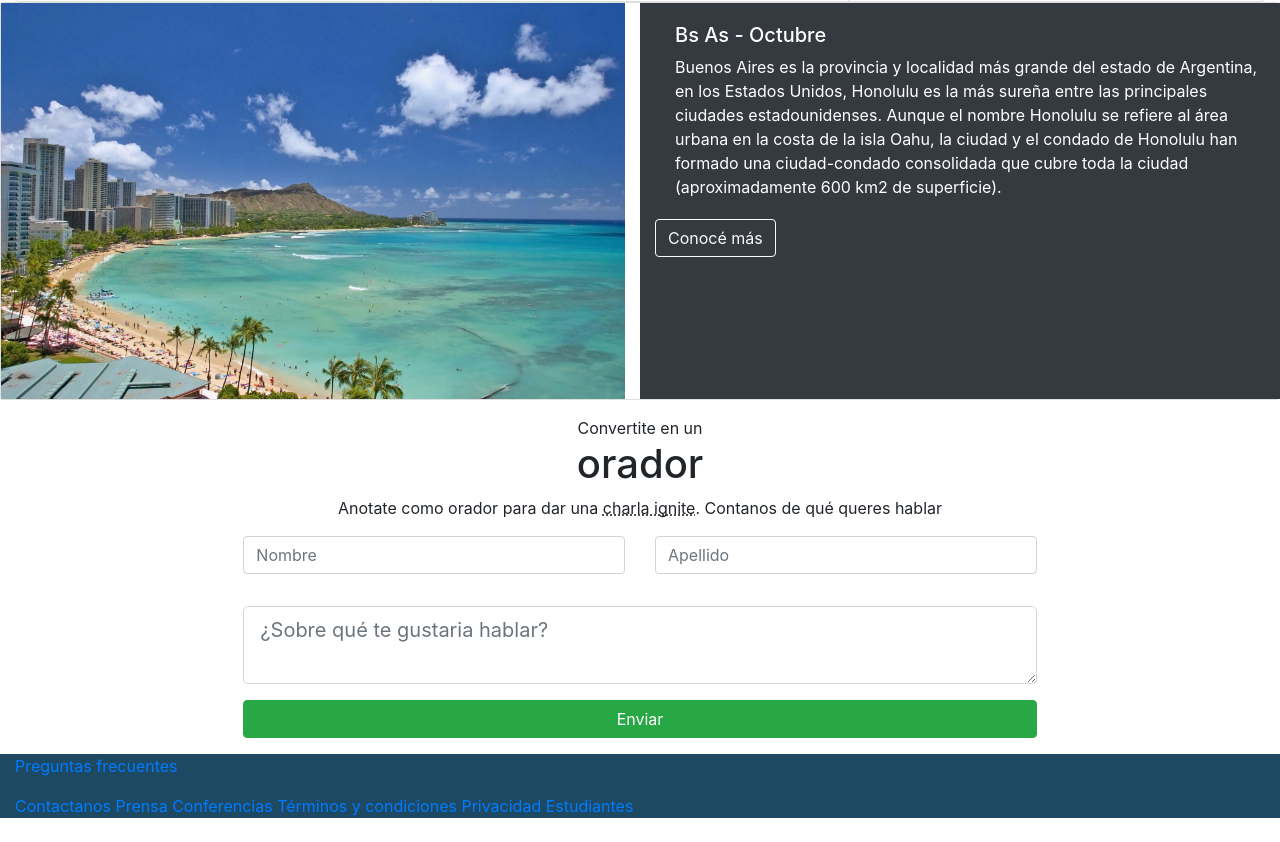
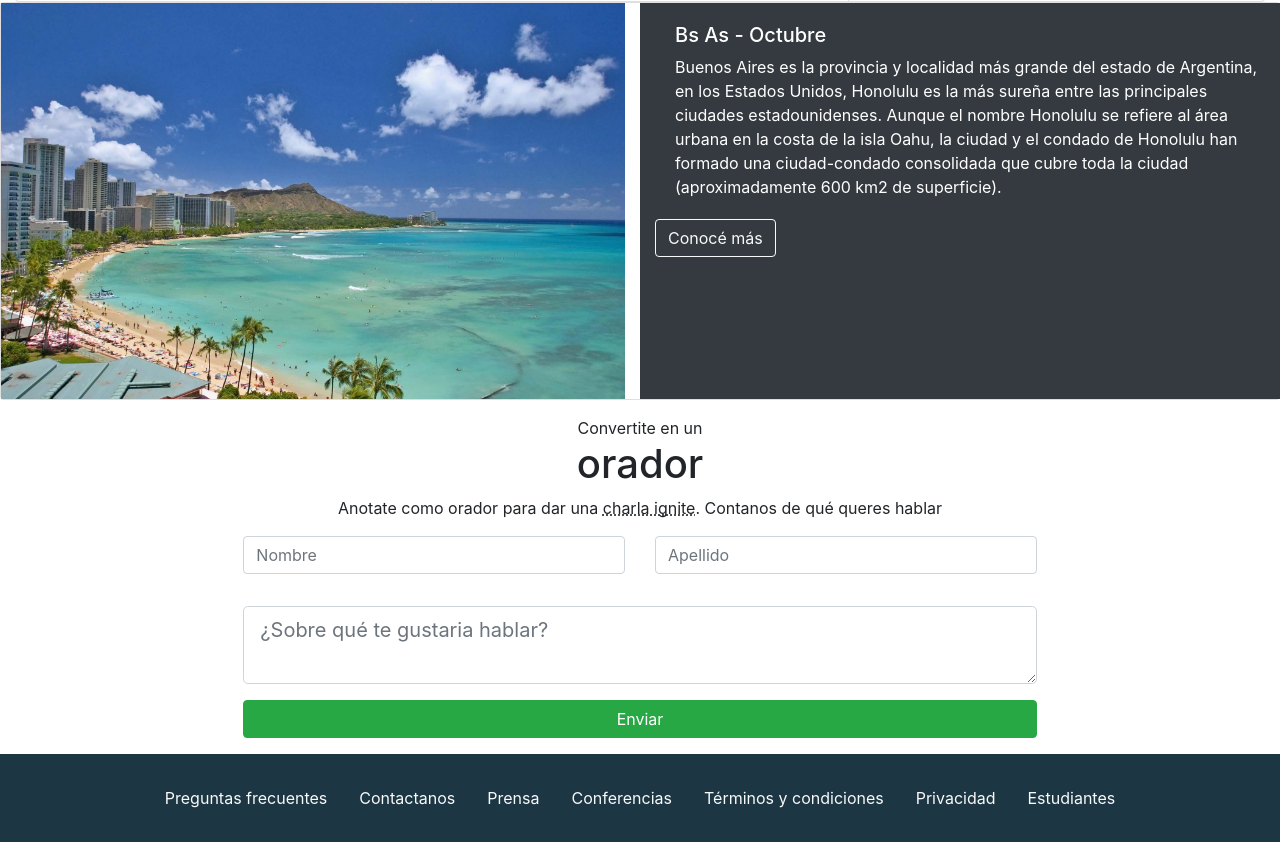
Before and after one commit to JGaloF/integradorCodo, a website: page index.html in a window 1280 px wide. Shown: the part 1733-2575 px from the top of the page. Before the commit the page ends 2551 px from the top, so only its background shows below. Drawn offline with nearby package versions, Linux system fonts and the light colour scheme.

Commit message:
Update index.html

```diff
--- a/index.html
+++ b/index.html
@@ -1,23 +1,28 @@
 <!DOCTYPE html>
 <html lang="en">
+
 <head>
   <meta charset="UTF-8">
   <meta http-equiv="X-UA-Compatible" content="IE=edge">
   <meta name="viewport" content="width=device-width, initial-scale=1.0">
   <title>maketa codo</title>
-    <link rel="stylesheet" href="https://cdn.jsdelivr.net/npm/bootstrap@4.4.1/dist/css/bootstrap.min.css" integrity="sha384-Vkoo8x4CGsO3+Hhxv8T/Q5PaXtkKtu6ug5TOeNV6gBiFeWPGFN9MuhOf23Q9Ifjh" crossorigin="anonymous">
+  <link rel="stylesheet" href="https://cdn.jsdelivr.net/npm/bootstrap@4.4.1/dist/css/bootstrap.min.css"
+    integrity="sha384-Vkoo8x4CGsO3+Hhxv8T/Q5PaXtkKtu6ug5TOeNV6gBiFeWPGFN9MuhOf23Q9Ifjh" crossorigin="anonymous">
   <!--<link rel="stylesheet" href="./node_modules/bootstrap/dist/css/bootstrap.min.css">-->
   <link rel="stylesheet" href="./stiles.css">
 </head>
+
 <body>
   <!--Cabecera-->
-        <nav class="navbar navbar-expand-lg navbar-dark justify-content-around" style="background-color: #353a40" id="cabecera">
+  <nav class="navbar navbar-expand-lg navbar-dark justify-content-around" style="background-color: #353a40"
+    id="cabecera">
     <div class="col-md-auto">
       <a class="navbar-brand me-3" href="#">
         <img src="./resources/codoacodo.png" alt="Codo a Codo" width="125" height="75">
         <b>Conf Bs As</b>
       </a>
-            <button class="navbar-toggler" type="button" data-bs-toggle="collapse" data-bs-target="#navbarAr" aria-controls="navbarNav" aria-expanded="false" aria-label="Toggle navigation">
+      <button class="navbar-toggler" type="button" data-bs-toggle="collapse" data-bs-target="#navbarAr"
+        aria-controls="navbarNav" aria-expanded="false" aria-label="Toggle navigation">
         <span class="navbar-toggler-icon"></span>
       </button>
     </div>
@@ -36,7 +41,8 @@
           <a class="nav-link" href="#">Convertite en orador</a>
         </li>
         <li class="nav-item">
-                <a class="nav-link disabled" href="#" tabindex="-1" aria-disabled="true" style="color: green;">Comprar tickets</a>
+          <a class="nav-link disabled" href="#" tabindex="-1" aria-disabled="true" style="color: green;">Comprar
+            tickets</a>
         </li>
       </ul>
     </div>
@@ -47,7 +53,10 @@
     <img class="card-img" src="resources/ba1.jpg" alt="bsas" style="filter: brightness(50%);">
     <div class="card-img-overlay text-end" style="padding: 10%;">
       <h1 class="card-title">Conf BsAs</h1>
-                  <p class="card-text">Bs As llega por primera vez a Argentina. Un evento para compartir con nuestra comunidad el conocimiento y experiencia de los expertos que están creando el futuro de Internet. Ven a conocer a miembros del evento, a otros estudiantes de Codo a Codo y los oradores del primer nivel que tenemos para ti. Te esperamos!</p>
+      <p class="card-text">Bs As llega por primera vez a Argentina. Un evento para compartir con nuestra comunidad el
+        conocimiento y experiencia de los expertos que están creando el futuro de Internet. Ven a conocer a miembros del
+        evento, a otros estudiantes de Codo a Codo y los oradores del primer nivel que tenemos para ti. Te esperamos!
+      </p>
       <button type="button" class="btn btn-outline-light">Quiero ser orador</button>
       <button type="button" class="btn btn-success">Comprar Tickets</button>
     </div>
@@ -65,19 +74,28 @@
       <img class="card-img-top" src="resources/bill.jpg" alt="Billy Puertas" id="orador">
       <div class="card-body">
         <h6 class="d-flex">
-                        <div class="jsc me-2"><p class="me-1 ms-1 mb-1">JavaScript</p></div>
-                        <div class="rea"><p class="text-light me-1 ms-1 mb-1">React</p></div>
+          <div class="jsc me-2">
+            <p class="me-1 ms-1 mb-1">JavaScript</p>
+          </div>
+          <div class="rea">
+            <p class="text-light me-1 ms-1 mb-1">React</p>
+          </div>
         </h6>
         <h5 class="card-title">Bill Gates</h5>
-                    <p class="card-text">This is a wider card with supporting text below as a natural lead-in to additional content. This content is a little bit longer.</p>
+        <p class="card-text">This is a wider card with supporting text below as a natural lead-in to additional content.
+          This content is a little bit longer.</p>
       </div>
     </div>
     <div class="card">
       <img class="card-img-top" src="resources/ada.jpeg" alt="La señora" id="orador">
       <div class="card-body">
         <h6 class="d-flex">
-                        <div class="neg me-2"><p class="text-light me-1 ms-1 mb-1">Negocios</p></div>
-                        <div class="star"><p class="text-light me-1 ms-1 mb-1">Startups</p></div>
+          <div class="neg me-2">
+            <p class="text-light me-1 ms-1 mb-1">Negocios</p>
+          </div>
+          <div class="star">
+            <p class="text-light me-1 ms-1 mb-1">Startups</p>
+          </div>
         </h6>
         <h5 class="card-title">Ada Lovelace</h5>
         <p class="card-text">This card has supporting text below as a natural lead-in to additional content.</p>
@@ -87,11 +105,16 @@
       <img class="card-img-top" src="resources/steve.jpg" alt="El chorro" id="orador">
       <div class="card-body">
         <h6 class="d-flex">
-                        <div class="jsc me-2"><p class="me-1 ms-1 mb-1">JavaScript</p></div>
-                        <div class="rea"><p class="text-light me-1 ms-1 mb-1">React</p></div>
+          <div class="jsc me-2">
+            <p class="me-1 ms-1 mb-1">JavaScript</p>
+          </div>
+          <div class="rea">
+            <p class="text-light me-1 ms-1 mb-1">React</p>
+          </div>
         </h6>
         <h5 class="card-title">Steve Jobs</h5>
-                    <p class="card-text">This is a wider card with supporting text below as a natural lead-in to additional content. This card has even longer content than the first to show that equal height action.</p>
+        <p class="card-text">This is a wider card with supporting text below as a natural lead-in to additional content.
+          This card has even longer content than the first to show that equal height action.</p>
       </div>
     </div>
   </div>
@@ -105,7 +128,10 @@
         <div class="card-body text-white">
           <h5 class="card-tittle">Bs As - Octubre</h5>
           <p class="card-text">
-                        Buenos Aires es la provincia y localidad más grande del estado de Argentina, en los Estados Unidos, Honolulu es la más sureña entre las principales ciudades estadounidenses. Aunque el nombre Honolulu se refiere al área urbana en la costa de la isla Oahu, la ciudad y el condado de Honolulu han formado una ciudad-condado consolidada que cubre toda la ciudad (aproximadamente 600 km2 de superficie).
+            Buenos Aires es la provincia y localidad más grande del estado de Argentina, en los Estados Unidos, Honolulu
+            es la más sureña entre las principales ciudades estadounidenses. Aunque el nombre Honolulu se refiere al
+            área urbana en la costa de la isla Oahu, la ciudad y el condado de Honolulu han formado una ciudad-condado
+            consolidada que cubre toda la ciudad (aproximadamente 600 km2 de superficie).
           </p>
         </div>
         <button type="button" class="btn btn-outline-light ms-3 mb-3">Conocé más</button>
@@ -118,7 +144,8 @@
     <div class="col-auto text-center">
       <p class="mb-0">Convertite en un</p>
       <h1>orador</h1>
-                    <p>Anotate como orador para dar una <abbr title="charla ignite"> charla ignite</abbr>. Contanos de qué queres hablar</p>
+      <p>Anotate como orador para dar una <abbr title="charla ignite"> charla ignite</abbr>. Contanos de qué queres
+        hablar</p>
     </div>
   </div>
   <div class="container col-8 mb-3">
@@ -133,7 +160,8 @@
           </div>
         </div>
         <div class="form-group col mx-auto mt-3 mb-3">
-                        <textarea class="form-control form-control-lg mh-20vh" placeholder="¿Sobre qué te gustaria hablar?" col-12s="3"></textarea>
+          <textarea class="form-control form-control-lg mh-20vh" placeholder="¿Sobre qué te gustaria hablar?"
+            col-12s="3"></textarea>
         </div>
 
         <div class="container">
@@ -143,17 +171,22 @@
     </div>
   </div>
   <!--Pie de pagina-->
-        <footer class="bd-footer text-light d-flex">
-            <div class="col-12 justify-content-center" id="downtype">
-                <a class="link-light me-3 mt-3" href="#"><p>Preguntas frecuentes</p></a>
-                <a class="link-light me-3 mt-3" href="#">Contactanos</a>
-                <a class="link-light me-3 mt-3" href="#">Prensa</a>
-                <a class="link-light me-3 mt-3" href="#">Conferencias</a>
-                <a class="link-light me-3 mt-3" href="#">Términos y condiciones</a>
-                <a class="link-light me-3 mt-3" href="#">Privacidad</a>
-                <a class="link-light mt-3" href="#">Estudiantes</a>
+  <div class="container col-auto justify-content-center" style="background-color: #1c3643;">
+    <footer class="py-4">
+      <ul class="nav justify-content-center">
+        <li class="nav-item"><a href="#" class="nav-link text-light">Preguntas frecuentes</a></li>
+        <li class="nav-item"><a href="#" class="nav-link text-light">Contactanos</a></li>
+        <li class="nav-item"><a href="#" class="nav-link text-light">Prensa</a></li>
+        <li class="nav-item"><a href="#" class="nav-link text-light">Conferencias</a></li>
+        <li class="nav-item"><a href="#" class="nav-link text-light">Términos y condiciones</a></li>
+        <li class="nav-item"><a href="#" class="nav-link text-light">Privacidad</a></li>
+        <li class="nav-item"><a href="#" class="nav-link text-light">Estudiantes</a></li>
+      </ul>
+    </footer>
   </div>
-        </footer>
-        <script src="https://cdn.jsdelivr.net/npm/bootstrap@5.2.1/dist/js/bootstrap.bundle.min.js" integrity="sha384-u1OknCvxWvY5kfmNBILK2hRnQC3Pr17a+RTT6rIHI7NnikvbZlHgTPOOmMi466C8" crossorigin="anonymous"></script>
+  <script src="https://cdn.jsdelivr.net/npm/bootstrap@5.2.1/dist/js/bootstrap.bundle.min.js"
+    integrity="sha384-u1OknCvxWvY5kfmNBILK2hRnQC3Pr17a+RTT6rIHI7NnikvbZlHgTPOOmMi466C8"
+    crossorigin="anonymous"></script>
 </body>
+
 </html>
```
Lines whose indentation alone changed are shown as unchanged.
